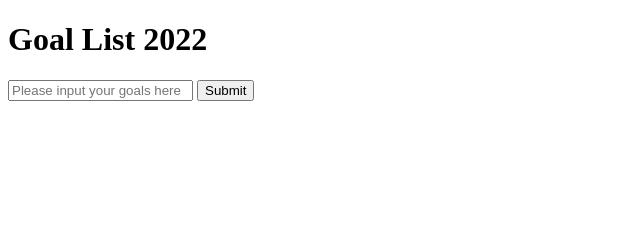
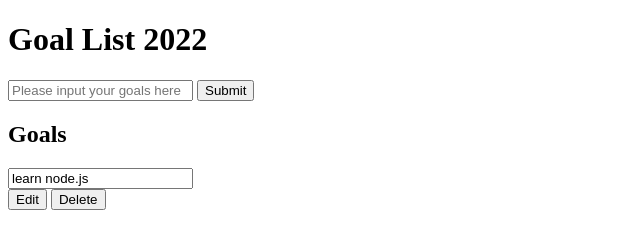
Before and after one commit to mnzvr97/todolist2022, a plain HTML site: page index.html in a window 1280 px wide. Shown: the whole page, without its empty margins (0-640 px from the left). Drawn offline with Linux system fonts and the light colour scheme.

Commit message:
html changes

```diff
--- a/index.html
+++ b/index.html
@@ -18,9 +18,32 @@
                 <input
                 type="submit"
                 id="new-goal-input"
-                placeholder="Please input your goals here" />
+                placeholder="add goals" />
 
         </form>
     </header>
+    <main>
+        <section class="goal-list">
+            <h2>Goals</h2>
+
+            <div id="goals">
+                <div class="goal">
+                    <div class="content">
+                        <input
+                            type="text"
+                            class="text"
+                            value="learn node.js"
+                            readonly
+                        />
+                    </div>
+                    <div class="actions">
+                        <button class="edit">Edit</button>
+                        <button class="delete">Delete</button>
+                    </div>
+                </div>
+            </div>
+        </section>
+    </main>
+    <script src="main.js"></script>
 </body>
 </html>
```
